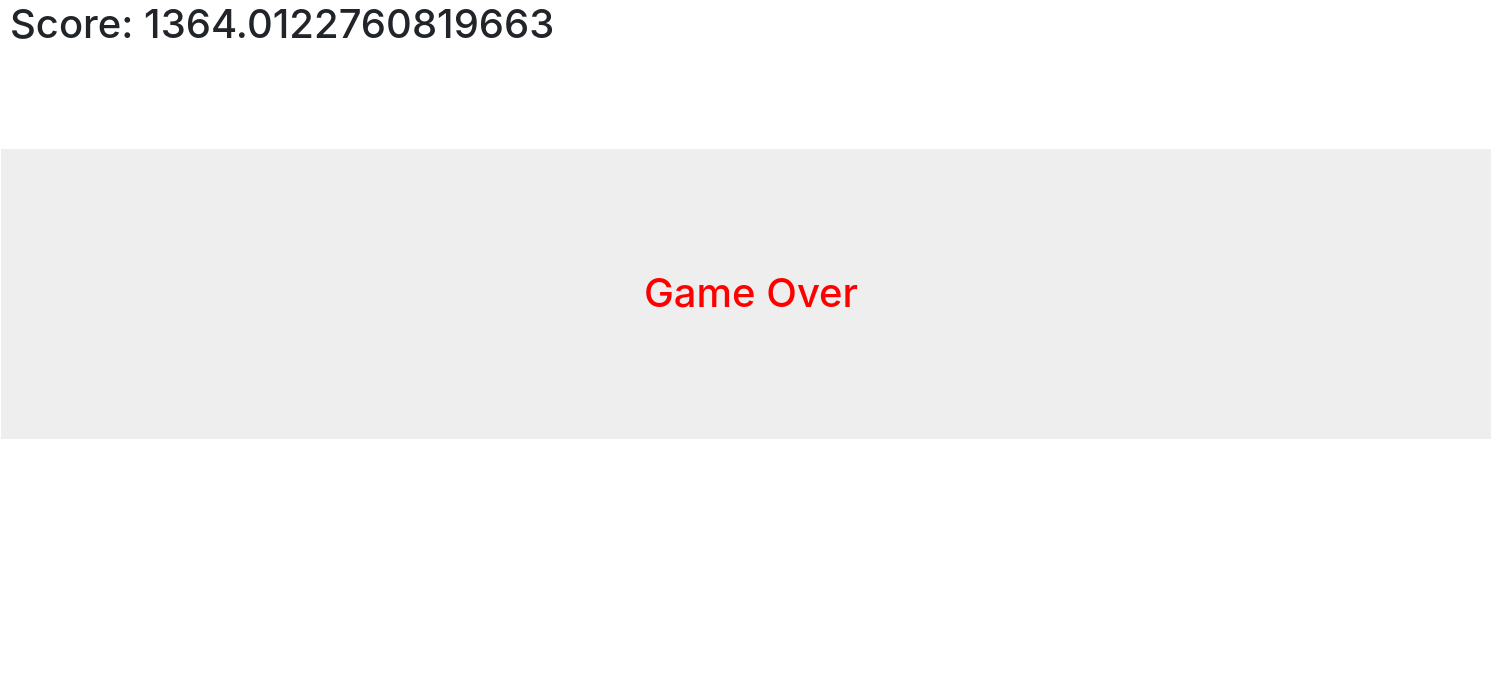
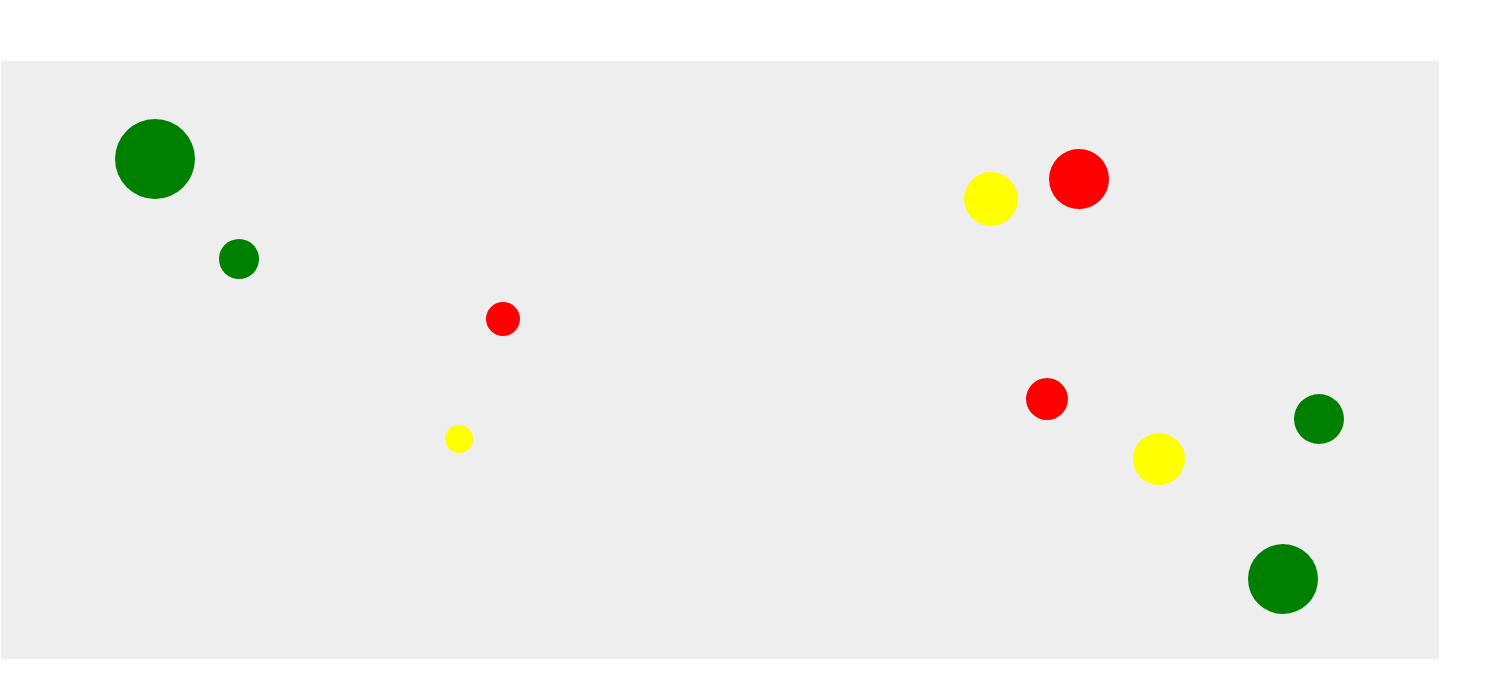
Before and after one commit to ScraggyDuck/training, a React (Create React App) app in the folder exercise-3/: page / in a window 1280 px wide. Shown: the top 698 px of the page, 1492 px wide, since content can reach past the window. Built offline with nearby package versions, Linux system fonts and the light colour scheme.

Commit message:
ex3 - delivery 1

```diff
--- a/exercise-3/src/App.css
+++ b/exercise-3/src/App.css
@@ -2,20 +2,18 @@
   margin-left: 10px; }
 
 .playground {
-  width: 1492px;
-  height: 292px;
+  width: 1440px;
+  height: 600px;
   background-color: #eee;
   border: 1px solid white;
-  margin: 100px auto;
+  margin: 60px auto;
   position: relative; }
-  .playground h1 {
+  .playground h1.game-over {
     text-align: center;
     color: red;
     margin-top: 120px; }
   .playground .b-1, .playground .b-2, .playground .b-3, .playground .b-4, .playground .b-5, .playground .b-6, .playground .b-7, .playground .b-8, .playground .b-9, .playground .b-10 {
     position: absolute;
-    width: 50px;
-    height: 50px;
     background-color: red;
     border-radius: 50%;
     color: white;
--- a/exercise-3/src/App.js
+++ b/exercise-3/src/App.js
@@ -7,180 +7,102 @@ class App extends Component {
     this.state = {
       bubbles: [
         {
-          top: 0,
-          left: 0,
-          healthy: 7.63,
-          timeUpdateHealthy: 12
+          numOfDaysToRenewal: 30,
+          numOfDaysSinceLastConnected: 12,
+          amountPaid: 50,
+          healthy: 7.63
         },
         {
-          top: 48,
-          left: 24,
-          healthy: 3.23,
-          timeUpdateHealthy: 12
+          numOfDaysToRenewal: 90,
+          numOfDaysSinceLastConnected: 24,
+          amountPaid: 60,
+          healthy: 3.23
         },
         {
-          top: 72,
-          left: 1400,
-          healthy: 5.2,
-          timeUpdateHealthy: 12
+          numOfDaysToRenewal: 70,
+          numOfDaysSinceLastConnected: 10,
+          amountPaid: 52,
+          healthy: 5.2
         },
         {
-          top: 72,
-          left: 1000,
-          healthy: 9.93,
-          timeUpdateHealthy: 12
+          numOfDaysToRenewal: 300,
+          numOfDaysSinceLastConnected: 20,
+          amountPaid: 40,
+          healthy: 9.93
         },
         {
-          top: 16,
-          left: 800,
-          healthy: 10,
-          timeUpdateHealthy: 12
+          numOfDaysToRenewal: 321,
+          numOfDaysSinceLastConnected: 25,
+          amountPaid: 80,
+          healthy: 10
         },
         {
-          top: 80,
-          left: 1360,
-          healthy: 2,
-          timeUpdateHealthy: 12
+          numOfDaysToRenewal: 234,
+          numOfDaysSinceLastConnected: 17,
+          amountPaid: 34,
+          healthy: 2
         },
         {
-          top: 0,
-          left: 720,
-          healthy: 7,
-          timeUpdateHealthy: 12
+          numOfDaysToRenewal: 112,
+          numOfDaysSinceLastConnected: 23,
+          amountPaid: 54,
+          healthy: 7
         },
         {
-          top: 16,
-          left: 360,
-          healthy: 3.6,
-          timeUpdateHealthy: 12
+          numOfDaysToRenewal: 245,
+          numOfDaysSinceLastConnected: 11,
+          amountPaid: 28,
+          healthy: 3.6
         },
         {
-          top: 80,
-          left: 360,
-          healthy: 0,
-          timeUpdateHealthy: 12
+          numOfDaysToRenewal: 98,
+          numOfDaysSinceLastConnected: 13,
+          amountPaid: 42,
+          healthy: 0
         },
         {
-          top: 16,
-          left: 180,
-          healthy: 8.9,
-          timeUpdateHealthy: 12
+          numOfDaysToRenewal: 39,
+          numOfDaysSinceLastConnected: 4,
+          amountPaid: 70,
+          healthy: 8.9
         }
-      ],
-      intervalId: null,
-      score: 0.0
+      ]
     }
   }
 
-  componentDidMount() {
-    this.onStart();
-    setTimeout(this.onEnd, 120000);
-  }
-
-  onStart = () => {
-    var intervalId = setInterval(() => {
-      var { bubbles, score } = this.state;
-      //Filter the bubbles reach the bottom
-      bubbles = bubbles.filter(bubble => bubble.top < 240);
-      //Filter the bubbles reach the right(heathy >= 3.5 && left < 1440)
-      for (var i = 0; i < bubbles.length; i++) {
-        if (bubbles[i].left > 1440 && bubbles[i].healthy < 3.5) {
-          bubbles.splice(i, 1);
-        }
-      }
-      //Render
-      bubbles = bubbles.map(bubble => {
-        var result = bubble.healthy + Math.random() * 0.01 - 0.05;
-        return {
-          top: bubble.top + 8,
-          left: bubble.left > 1440 ? 0 : bubble.left + 4,
-          healthy: result > 0 && result < 10 ? result : bubble.healthy,
-          timeUpdateHealthy: bubble.timeUpdateHealthy < 12 ? bubble.timeUpdateHealthy + 1 : bubble.timeUpdateHealthy
-        }
-      }
-      );
-      //Score
-      for (var i = 0; i < bubbles.length; i++) {
-        score += bubbles[i].healthy;
-      }
-      //Update state
-      this.setState({
-        bubbles: [...bubbles],
-        score: score
-      });
-    }, 1000 / 6);
-
-
-    this.setState({
-      intervalId: intervalId
-    });
-  };
-
-  onEnd = () => {
-    clearInterval(this.state.intervalId);
-    alert('Trò chơi kết thúc!');
-  }
-
-
-  onShowBubble = (bubbles) => {
+  onShowBubbles = bubbles => {
     var elmBubbles = null;
     if (bubbles.length > 0) {
       elmBubbles = bubbles.map((bubble, index) => {
-        var className = (bubble.healthy > 7.5) ? "healthy-good" : ((bubble.healthy < 3.5) ? "healthy-bad" : "healthy-medium");
+        var level = (bubble.healthy >= 7.5 ? 'healthy-good' : (bubble.healthy < 3.5 ? 'healthy-bad' : 'healthy-medium'));
+        var sizeBubble = bubble.amountPaid;
+        var coordinatesX = bubble.numOfDaysToRenewal * 4 - sizeBubble / 2;
+        var coordinatesY = bubble.numOfDaysSinceLastConnected * 20 - sizeBubble / 2;
         return (
           <div
-            key={index}
-            className={`b-${index + 1} ${className}`}
+            className={`b-${index + 1} ${level}`}
             style={{
-              top: `${bubble.top}px`,
-              left: `${bubble.left}px`,
+              bottom: `${coordinatesY}px`,
+              right: `${coordinatesX}px`,
+              width: `${sizeBubble}px`,
+              height: `${sizeBubble}px`
             }}
-            onClick={(event) => this.onUpdateBubble(event, bubble, index)}
           />
-        );
-      })
+        )
+      });
     }
     else {
-      elmBubbles = <h1 className="game-over">Game Over</h1>;
-      this.onEnd();
+      elmBubbles = <h1 className="game-over">Game Over!</h1>;
     }
     return elmBubbles;
   }
 
-
-  onUpdateBubble = (event, bubble, index) => {
+  render() {
     const { bubbles } = this.state;
-    if (event.altKey) { //Update healthy
-      if (bubble.timeUpdateHealthy === 12) {
-        bubbles[index] = {
-          ...bubble,
-          healthy: (bubble.healthy + 2) > 10 ? bubble.healthy : bubble.healthy + 2,
-          timeUpdateHealthy: 0
-        }
-      }
-      else{
-        alert('Update tối đa 2 giây!');
-      }
-    }
-    else {
-      bubbles[index] = {
-        ...bubble,
-        top: 0
-      }
-    }
-    this.setState({
-      bubbles: [...bubbles]
-    });
-  }
-
-  render() {
-    const { bubbles, score } = this.state;
     return (
       <div className="App">
-        {/* <button className="btn btn-primary m-5" onClick={this.onEnd}>Kết thúc trò chơi!</button> */}
-        <h1>Score: {score}</h1>
         <div className="playground">
-          {this.onShowBubble(bubbles)}
+          {this.onShowBubbles(bubbles)}
         </div>
       </div >
     );
--- a/exercise-3/src/App.scss
+++ b/exercise-3/src/App.scss
@@ -6,14 +6,14 @@
 }
 
 .playground {
-    width: 1492px;
-    height: 292px;
+    width: 1440px;
+    height: 600px;
     background-color: #eee;
     border: 1px solid white;
-    margin: 100px auto;
+    margin: 60px auto;
     position: relative;
 
-    h1 {
+    h1.game-over {
         text-align: center;
         color: red;
         margin-top: 120px;
@@ -21,8 +21,6 @@
 
     %bubble {
         position: absolute;
-        width: 50px;
-        height: 50px;
         background-color: red;
         border-radius: 50%;
         color: white;
```
